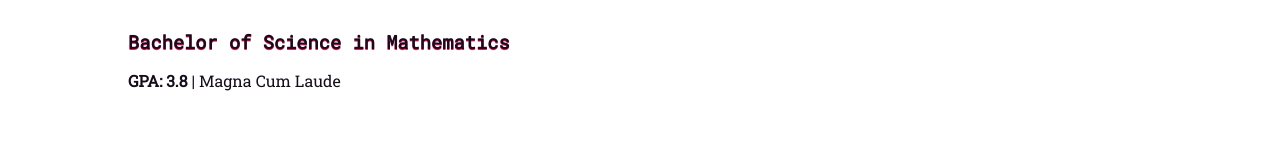
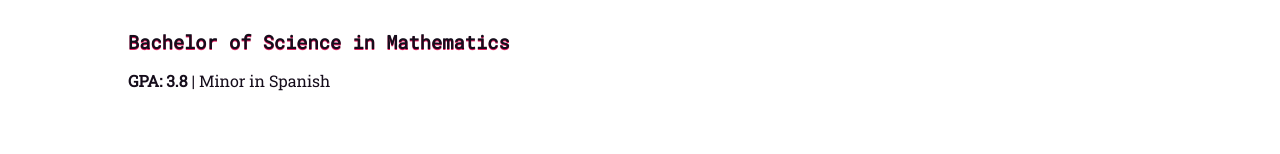
Before and after one commit to amandahussey/amandahussey.com, a React (Create React App) app: page / in a window 1280 px wide. Shown: the part 3109-3263 px from the top of the page. Built offline with nearby package versions, Linux system fonts and the light colour scheme; a web font is replaced by a local one.

Commit message:
Minor in Spanish

```diff
--- a/src/components/Resume/Resume.js
+++ b/src/components/Resume/Resume.js
@@ -88,7 +88,7 @@ class Resume extends Component {
                                 <div className='resume-section__sub-title'>
                                     <h3 className='resume-section__education-title'>Bachelor of Science in Mathematics</h3>
                                 </div>
-                                <p><b>GPA: 3.8</b> | Magna Cum Laude</p>
+                                <p><b>GPA: 3.8</b> | Minor in Spanish</p>
                             </div>
                             <div className='resume-section__description'>
                                 <div className='resume-section__sub-title'>
```
